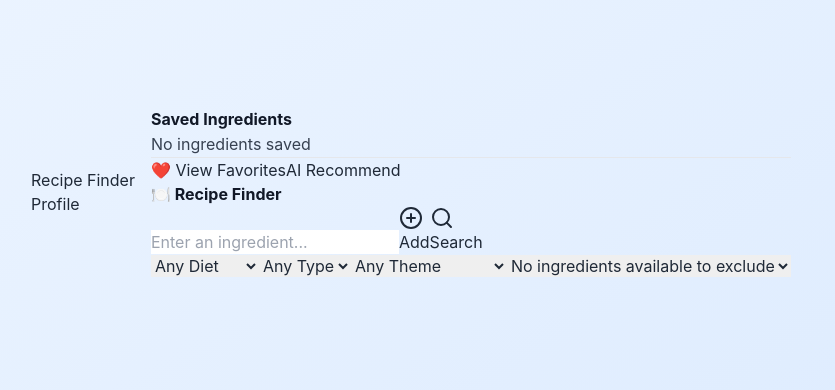
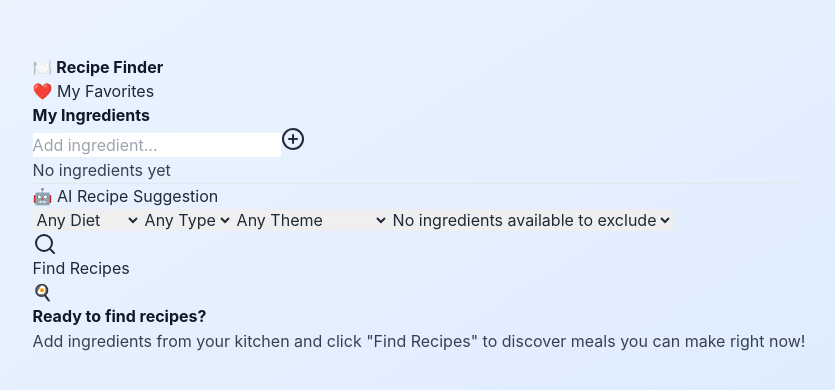
Before and after one commit to junantan318/recipe-finder, a Next.js app: page / in a window 1280 px wide. Shown: the part 208-598 px from the top of the page, without its empty margins (221-1056 px from the left). Built offline with nearby package versions, Linux system fonts and the light colour scheme.

Commit message:
improved homepage

```diff
--- a/src/components/LayoutWrapper.tsx
+++ b/src/components/LayoutWrapper.tsx
@@ -15,23 +15,6 @@ export default function LayoutWrapper({ children }: { children: React.ReactNode
 
   return (
     <>
-      <header className="fixed top-0 left-0 w-full z-50 bg-white shadow-md p-4 flex justify-between items-center">
-        <div className="flex items-center gap-4">
-          <Link href="/" className="text-xl font-bold text-blue-700">
-            Recipe Finder
-          </Link>
-        </div>
-
-        <div className="flex items-center gap-4">
-          <button
-            onClick={() => setShowProfile(true)}
-            className="text-blue-600 hover:underline"
-          >
-            Profile
-          </button>
-        </div>
-      </header>
-
       <main className="p-4 mt-20">{children}</main>
 
       {showProfile && (
--- a/src/components/RecipeFinder.tsx
+++ b/src/components/RecipeFinder.tsx
@@ -1,10 +1,9 @@
 "use client";
 
-import { useState,useEffect } from "react";
+import { useState, useEffect } from "react";
 import { Search, Trash2, PlusCircle, XCircle, Loader, User } from "lucide-react";
 import Image from "next/image";
 import Link from 'next/link';
-
 
 // ✅ Define a TypeScript interface for recipes
 interface Recipe {
@@ -28,12 +27,42 @@ export default function RecipeFinder() {
   const [diet, setDiet] = useState("");
   const [type, setType] = useState("");
   const [tags, setTags] = useState("");
+  const [sidebarOpen, setSidebarOpen] = useState(true);
+
+  // Add useEffect hook to set body and html to fullscreen
+  useEffect(() => {
+    // Remove default margins and padding from body and html
+    document.body.style.margin = '0';
+    document.body.style.padding = '0';
+    document.body.style.overflow = 'hidden';
+    document.body.style.width = '100vw';
+    document.body.style.height = '100vh';
+    document.documentElement.style.margin = '0';
+    document.documentElement.style.padding = '0';
+    document.documentElement.style.overflow = 'hidden';
+    document.documentElement.style.width = '100vw';
+    document.documentElement.style.height = '100vh';
+
+    // Clean up function
+    return () => {
+      document.body.style.margin = '';
+      document.body.style.padding = '';
+      document.body.style.overflow = '';
+      document.body.style.width = '';
+      document.body.style.height = '';
+      document.documentElement.style.margin = '';
+      document.documentElement.style.padding = '';
+      document.documentElement.style.overflow = '';
+      document.documentElement.style.width = '';
+      document.documentElement.style.height = '';
+    };
+  }, []);
+
   const toggle = (recipe: Recipe) => {
     const isSame = openRecipe?.id === recipe.id;
     setOpenRecipe(isSame ? null : recipe);
 
     if (!isSame) {
-
       setTimeout(() => {
         const el = document.getElementById("expanded-recipe");
         if (!el) return;
@@ -52,7 +81,6 @@ export default function RecipeFinder() {
           }
         }
       }, 100);
-
     }
   };
 
@@ -87,10 +115,6 @@ export default function RecipeFinder() {
       });
   }, []);
 
-
-
-
-
   const saveFavorite = async (recipe) => {
     const token = localStorage.getItem("token");
     const res = await fetch("/api/favorites", {
@@ -108,7 +132,6 @@ export default function RecipeFinder() {
       alert("❌ Failed to save. Please try again.");
     }
   };
-
 
   // ✅ Fetch Recipes from API
   const fetchRecipes = async () => {
@@ -128,7 +151,6 @@ export default function RecipeFinder() {
 
     const baseUrl = process.env.NEXT_PUBLIC_API_URL;
     const path = "/api/recipes";
-
 
     const queryParams = new URLSearchParams({
       ...(savedIngredients.length && { ingredient: savedIngredients.join(",") }),
@@ -162,7 +184,6 @@ export default function RecipeFinder() {
         sourceUrl: recipe.sourceUrl,
         ingredients: recipe.ingredients || [],
       }));
-
 
       setRecipes(updatedRecipes);
     } catch (error) {
@@ -217,7 +238,6 @@ export default function RecipeFinder() {
     }
   };
 
-
   // ✅ Remove a single ingredient
   const removeIngredient = async (ingredient: string) => {
     // Update local state
@@ -247,7 +267,6 @@ export default function RecipeFinder() {
     }
   };
 
-
   // ✅ Clear all ingredients
   const clearIngredients = async () => {
     try {
@@ -270,15 +289,12 @@ export default function RecipeFinder() {
     }
   };
 
-
-
   // ✅ Function to ask AI (Cohere) for a recommended recipe
   const askAiForRecipe = async () => {
     if (savedIngredients.length === 0) {
       setAiRecipe("Please add ingredients first!");
       return;
     }
-
 
     setAiLoading(true);
     setAiRecipe(null);
@@ -310,109 +326,127 @@ export default function RecipeFinder() {
   };
 
   return (
-  <div className="flex flex-col min-h-screen pt-[72px]">  {/* push content below navbar */}
+    <div className="fixed inset-0 flex flex-col w-screen h-screen overflow-hidden bg-white">
+      {/* Top Navigation Bar */}
+      <div className="w-full bg-blue-600 text-white px-6 py-4 flex justify-between items-center">
+        <div className="flex items-center space-x-4">
+          <button
+            onClick={() => setSidebarOpen(!sidebarOpen)}
+            className="md:hidden text-white focus:outline-none"
+          >
+            <svg xmlns="http://www.w3.org/2000/svg" className="h-6 w-6" fill="none" viewBox="0 0 24 24" stroke="currentColor">
+              <path strokeLinecap="round" strokeLinejoin="round" strokeWidth={2} d="M4 6h16M4 12h16M4 18h16" />
+            </svg>
+          </button>
+          <h1 className="text-2xl font-bold">🍽️ Recipe Finder</h1>
+        </div>
+        <Link
+          href="/favorites"
+          className="inline-flex items-center bg-white text-blue-600 hover:bg-blue-100 px-4 py-2 rounded-lg transition-colors"
+        >
+          ❤️ My Favorites
+        </Link>
+      </div>
 
-      <div className="flex flex-1 overflow-hidden">
-        {/* Sidebar for Saved Ingredients */}
-        <div className="w-80 bg-white border-r border-gray-200 p-6 space-y-6 overflow-y-auto">
-          <h3 className="text-2xl font-bold text-gray-800 mb-4">Saved Ingredients</h3>
+      <div className="flex flex-1 w-full overflow-hidden">
+        {/* Sidebar for Saved Ingredients - Now collapsible on mobile */}
+        <div className={`${sidebarOpen ? 'block' : 'hidden'} md:block w-full md:w-72 lg:w-80 bg-gray-100 border-r border-gray-200 overflow-hidden flex flex-col h-full`}>
+          <div className="p-4 flex flex-col h-full overflow-hidden">
+            <h3 className="text-xl font-bold text-gray-800 mb-4">My Ingredients</h3>
 
+            {/* Ingredient Input + Add Button */}
+            <div className="flex gap-2 mb-4">
+              <input
+                type="text"
+                placeholder="Add ingredient..."
+                value={query}
+                onChange={(e) => setQuery(e.target.value)}
+                onKeyDown={(e) => {
+                  if (e.key === "Enter") addIngredient();
+                }}
+                className="flex-1 border border-gray-300 p-2 rounded-lg text-sm focus:ring-2 focus:ring-blue-500 focus:outline-none"
+              />
+              <button
+                onClick={addIngredient}
+                className="bg-green-600 hover:bg-green-700 text-white px-3 py-2 rounded-lg flex items-center justify-center transition-colors"
+              >
+                <PlusCircle className="w-5 h-5" />
+              </button>
+            </div>
+
+            <div className="flex-1 overflow-y-auto">
               {savedIngredients.length === 0 ? (
-            <p className="text-gray-500 text-center">No ingredients saved</p>
+                <p className="text-gray-500 text-center bg-white p-4 rounded-lg shadow-sm">No ingredients yet</p>
               ) : (
                 <>
-              <div className="space-y-3">
+                  <div className="space-y-2">
                     {savedIngredients.map((ingredient) => (
                       <div
                         key={ingredient}
-                    className="flex justify-between items-center bg-blue-50 p-3 rounded-lg shadow-sm hover:bg-blue-100 transition-colors"
+                        className="flex justify-between items-center bg-white p-3 rounded-lg shadow-sm hover:bg-blue-50 transition-colors"
                       >
                         <span className="text-gray-700 flex-grow">{ingredient}</span>
                         <button
                           onClick={() => removeIngredient(ingredient)}
                           className="text-red-500 hover:text-red-700 ml-2"
                         >
-                      <Trash2 size={18} />
+                          <Trash2 size={16} />
                         </button>
                       </div>
                     ))}
                   </div>
+                </>
+              )}
+            </div>
 
-              {/* Clear All Button */}
+            {savedIngredients.length > 0 && (
               <button
                 onClick={clearIngredients}
-                className="w-full bg-red-500 hover:bg-red-600 text-white px-4 py-3 rounded-lg flex items-center justify-center space-x-2 transition-colors"
+                className="w-full bg-red-500 hover:bg-red-600 text-white px-3 py-2 mt-3 rounded-lg flex items-center justify-center space-x-2 transition-colors"
               >
-                <XCircle className="w-5 h-5" />
+                <XCircle className="w-4 h-4" />
                 <span>Clear All</span>
               </button>
+            )}
+
+            <hr className="my-4 border-gray-300" />
+
+            {/* AI Recommendation Button */}
+            <button
+              onClick={askAiForRecipe}
+              className="w-full bg-purple-600 hover:bg-purple-700 text-white px-4 py-3 rounded-lg mt-2 flex items-center justify-center space-x-2 transition-colors"
+            >
+              {aiLoading ? (
+                <>
+                  <Loader className="w-5 h-5 animate-spin" />
+                  <span>Generating...</span>
+                </>
+              ) : (
+                <>
+                  <span className="font-medium">🤖 AI Recipe Suggestion</span>
                 </>
               )}
-          <hr className="my-4 border-gray-300" />
-
-<Link
-  href="/favorites"
-  className="block bg-blue-600 hover:bg-blue-700 text-white px-4 py-3 rounded-lg text-center transition-colors"
->
-  ❤️ View Favorites
-</Link>
-
-
-          {/* AI Recommendation Section */}
-          <button
-            onClick={askAiForRecipe}
-            className="w-full bg-purple-600 hover:bg-purple-700 text-white px-4 py-3 rounded-lg mt-4 flex items-center justify-center space-x-2 transition-colors"
-          >
-            {aiLoading ? <Loader className="w-5 h-5 animate-spin" /> : "AI Recommend"}
             </button>
 
             {/* Display AI Recommendation */}
             {aiRecipe && (
-            <div className="bg-blue-50 p-4 rounded-lg shadow-md mt-4">
+              <div className="bg-white p-4 rounded-lg shadow-md mt-4 border-l-4 border-purple-500 overflow-y-auto max-h-64">
                 <h3 className="text-lg font-semibold text-gray-800 mb-2">🤖 AI Suggested Recipe:</h3>
-              <p className="text-gray-700 whitespace-pre-line">{aiRecipe}</p>
+                <p className="text-gray-700 whitespace-pre-line text-sm">{aiRecipe}</p>
               </div>
             )}
           </div>
+        </div>
 
         {/* Main Content */}
-        <div className="flex-1 p-8 bg-blue-50 overflow-y-auto">
-          <div className="max-w-4xl mx-auto bg-white rounded-xl shadow-lg p-8">
-            <h2 className="text-3xl font-bold text-gray-800 mb-6 text-center">🍽️ Recipe Finder</h2>
-
-            {/* Search Input + Add Ingredient Button */}
-            <div className="flex gap-2 mb-6">
-              <input
-                type="text"
-                placeholder="Enter an ingredient..."
-                value={query}
-                onChange={(e) => setQuery(e.target.value)}
-                onKeyDown={(e) => {
-                  if (e.key === "Enter") addIngredient();
-                }}
-                className="flex-1 border border-gray-300 p-3 rounded-lg text-lg focus:ring-2 focus:ring-blue-500 focus:outline-none"
-              />
-              <button
-                onClick={addIngredient}
-                className="bg-green-600 hover:bg-green-700 text-white px-4 py-3 rounded-lg flex items-center space-x-2 transition-colors"
-              >
-                <PlusCircle className="w-5 h-5" />
-                <span className="hidden md:inline">Add</span>
-              </button>
-              <button
-                onClick={fetchRecipes}
-                className="bg-blue-600 hover:bg-blue-700 text-white px-4 py-3 rounded-lg flex items-center space-x-2 transition-colors"
-              >
-                <Search className="w-5 h-5" />
-                <span className="hidden md:inline">{loading ? "Searching..." : "Search"}</span>
-              </button>
-            </div>
-            {/* Filters Section */}
-<div className="w-full flex flex-col md:flex-row gap-2 mb-4">
+        <div className="flex-1 flex flex-col overflow-hidden">
+          {/* Filters Section - Now full width and more compact */}
+          <div className="bg-gray-50 p-4 rounded-lg shadow-sm">
+            <div className="grid grid-cols-1 md:grid-cols-4 gap-3">
               <select
                 value={diet}
                 onChange={(e) => setDiet(e.target.value)}
-  className="flex-1 border border-gray-300 p-2 rounded-lg text-sm"
+                className="border border-gray-300 p-2 rounded-lg text-sm w-full"
               >
                 <option value="">Any Diet</option>
                 <option value="vegetarian">Vegetarian</option>
@@ -423,7 +457,7 @@ export default function RecipeFinder() {
               <select
                 value={type}
                 onChange={(e) => setType(e.target.value)}
-  className="flex-1 border border-gray-300 p-2 rounded-lg text-sm"
+                className="border border-gray-300 p-2 rounded-lg text-sm w-full"
               >
                 <option value="">Any Type</option>
                 <option value="breakfast">Breakfast</option>
@@ -436,7 +470,7 @@ export default function RecipeFinder() {
               <select
                 value={tags}
                 onChange={(e) => setTags(e.target.value)}
-  className="flex-1 border border-gray-300 p-2 rounded-lg text-sm"
+                className="border border-gray-300 p-2 rounded-lg text-sm w-full"
               >
                 <option value="">Any Theme</option>
                 <option value="under_30_minutes">Under 30 Minutes</option>
@@ -445,69 +479,142 @@ export default function RecipeFinder() {
               </select>
 
               <ExcludeDropdown />
-
             </div>
 
+            <button
+              onClick={fetchRecipes}
+              className="w-full mt-3 bg-blue-600 hover:bg-blue-700 text-white px-4 py-3 rounded-lg flex items-center justify-center space-x-2 transition-colors"
+            >
+              {loading ? (
+                <>
+                  <Loader className="w-5 h-5 animate-spin" />
+                  <span>Searching...</span>
+                </>
+              ) : (
+                <>
+                  <Search className="w-5 h-5" />
+                  <span className="font-medium">Find Recipes</span>
+                </>
+              )}
+            </button>
+          </div>
+
+          {/* Main scrollable content area */}
+          <div className="flex-1 overflow-y-auto p-4">
             {/* Display Error Message */}
-            {error && <p className="text-red-500 text-lg text-center">{error}</p>}
+            {error && (
+              <div className="bg-red-50 border-l-4 border-red-500 p-4 mb-4 rounded">
+                <p className="text-red-700">{error}</p>
+              </div>
+            )}
 
-            {/* Recipe Results */}
-
-{/* 📦 Recipe Grid */}
-<div className="grid grid-cols-1 gap-6">
-  {chunkArray(recipes, 3).map((row, rowIndex) => (
-    <div key={rowIndex}>
-      {/* Row of 3 Cards */}
-      <div className="grid grid-cols-1 md:grid-cols-2 lg:grid-cols-3 gap-6">
-        {row.map((recipe) => (
+            {/* Recipe Results - Now using a more efficient grid layout */}
+            {recipes.length > 0 && (
+              <div className="grid grid-cols-1 sm:grid-cols-2 lg:grid-cols-3 xl:grid-cols-4 gap-4">
+                {recipes.map((recipe) => (
                   <div
                     key={recipe.id}
-            className="bg-white rounded-xl shadow-md hover:shadow-lg transition cursor-pointer flex flex-col"
+                    className="bg-white rounded-xl shadow-md hover:shadow-lg transition cursor-pointer flex flex-col overflow-hidden border border-gray-200"
                   >
                     <div
-              className="cursor-pointer"
+                      className="cursor-pointer h-full flex flex-col"
                       onClick={() => toggle(recipe)}
                     >
+                      <div className="h-48 overflow-hidden">
                         <img
                           src={recipe.image}
                           alt={recipe.title}
-                className="w-full h-48 object-cover rounded-t-xl"
+                          className="w-full h-full object-cover"
                         />
-              <div className="p-4">
-                <h3 className="text-lg font-semibold text-gray-800 truncate">
+                      </div>
+                      <div className="p-3 flex-1 flex flex-col">
+                        <h3 className="text-md font-semibold text-gray-800 line-clamp-2">
                           {recipe.title}
                         </h3>
+                        <div className="mt-2 text-xs text-gray-500">
+                          {recipe.ingredients.length} ingredients
+                        </div>
+                        <button className="mt-auto text-sm text-blue-600">View Details →</button>
                       </div>
                     </div>
                   </div>
                 ))}
               </div>
+            )}
 
-      {/* Insert expanded row below if one of the 3 is open */}
-      {row.some((r) => r.id === openRecipe?.id) && (
-        <div className="grid grid-cols-1 lg:grid-cols-3 mt-4">
+            {/* Empty state for when no recipes have been searched yet */}
+            {recipes.length === 0 && !loading && !error && (
+              <div className="flex flex-col items-center justify-center h-64 text-center">
+                <div className="text-6xl mb-4">🍳</div>
+                <h3 className="text-xl font-semibold text-gray-700 mb-2">Ready to find recipes?</h3>
+                <p className="text-gray-500 max-w-md">
+                  Add ingredients from your kitchen and click "Find Recipes" to discover meals you can make right now!
+                </p>
+              </div>
+            )}
+
+            {/* Loading state */}
+            {loading && (
+              <div className="flex justify-center items-center h-64">
+                <div className="flex flex-col items-center">
+                  <Loader className="w-10 h-10 text-blue-600 animate-spin" />
+                  <p className="mt-4 text-gray-600">Searching for perfect recipes...</p>
+                </div>
+              </div>
+            )}
+          </div>
+        </div>
+      </div>
+
+      {/* Expanded Recipe Details */}
+      {openRecipe && (
         <div
           id="expanded-recipe"
-  className={`col-span-3 bg-white rounded-xl shadow-lg p-6 border border-blue-200
-    transition-all duration-500 ease-in-out transform
-    ${openRecipe ? "opacity-100 scale-100 translate-y-0" : "opacity-0 scale-95 -translate-y-4"}
-  `}
+          className="fixed inset-0 z-50 bg-black bg-opacity-50 flex items-center justify-center p-4 overflow-y-auto"
+          onClick={() => setOpenRecipe(null)}
+        >
+          <div
+            className="bg-white rounded-xl max-w-3xl w-full max-h-screen overflow-y-auto shadow-xl"
+            onClick={(e) => e.stopPropagation()}
+          >
+            <div className="relative h-64 w-full">
+              <img
+                src={openRecipe.image}
+                alt={openRecipe.title}
+                className="w-full h-full object-cover"
+              />
+              <button
+                onClick={() => setOpenRecipe(null)}
+                className="absolute top-3 right-3 bg-black bg-opacity-50 text-white rounded-full p-2"
+              >
+                <XCircle className="w-5 h-5" />
+              </button>
+            </div>
 
->
-
-
-
+            <div className="p-6">
               <h3 className="text-2xl font-bold mb-4 text-gray-800">
-              {openRecipe?.title}
+                {openRecipe.title}
               </h3>
 
-            <div className="flex flex-col md:flex-row gap-4">
-              <img
-                src={openRecipe?.image}
-                alt={openRecipe?.title}
-                className="w-full md:w-1/3 h-auto rounded-lg object-cover"
-              />
-              <div className="flex-1 space-y-3">
+              <div className="grid grid-cols-1 md:grid-cols-2 gap-6">
+                <div className="space-y-4">
+                  <h4 className="font-semibold text-lg text-gray-700">Ingredients</h4>
+                  <div className="space-y-2">
+                    {openRecipe.ingredients.map((ing, idx) => (
+                      <div key={idx} className="flex items-center gap-2">
+                        {savedIngredients.includes(ing.toLowerCase()) ? (
+                          <span className="text-green-500">✓</span>
+                        ) : (
+                          <span className="text-red-500">✗</span>
+                        )}
+                        <span>{ing}</span>
+                      </div>
+                    ))}
+                  </div>
+                </div>
+
+                <div className="space-y-4">
+                  <h4 className="font-semibold text-lg text-gray-700">Summary</h4>
                   <p className="text-green-700 text-sm">
                     ✅ You have:{" "}
                     {openRecipe.ingredients
@@ -525,44 +632,28 @@ export default function RecipeFinder() {
                       .join(", ") || "None"}
                   </p>
 
+                  <div className="flex flex-wrap gap-2 mt-4">
                     <a
                       href={openRecipe.sourceUrl}
                       target="_blank"
                       rel="noopener noreferrer"
-                  className="text-blue-600 hover:underline text-sm"
+                      className="bg-blue-600 text-white px-4 py-2 rounded-lg hover:bg-blue-700 transition"
                     >
-                  🔗 View Full Recipe
+                      View Full Recipe
                     </a>
-
                     <button
                       onClick={() => saveFavorite(openRecipe)}
-                  className="text-red-600 hover:text-red-800 text-sm"
+                      className="bg-red-600 text-white px-4 py-2 rounded-lg hover:bg-red-700 transition"
                     >
-                  ❤️ Save to Favorites
+                      Save to Favorites
                     </button>
-
-                <button
-                  onClick={() => setOpenRecipe(null)}
-                  className="text-gray-500 hover:underline text-xs"
-                >
-                  ✖ Close
-                </button>
+                  </div>
+                </div>
               </div>
             </div>
           </div>
         </div>
       )}
     </div>
-  ))}
-</div>
-
-
-
-
-</div>
-</div>
-
-        </div>
-      </div>
   );
 }
```
Lines whose indentation alone changed are shown as unchanged.
